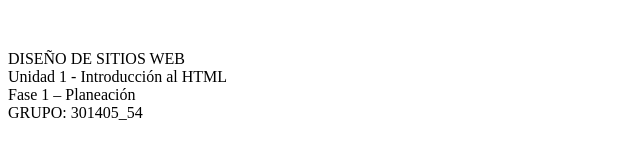
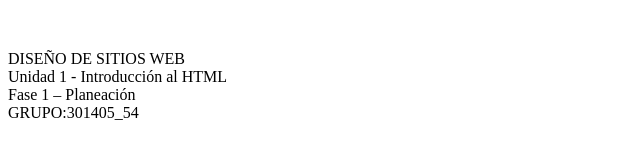
Before and after one commit to Dorelly22/DSW-DORELLYCHOCUE, a plain HTML site: page index.html in a window 1280 px wide. Shown: the part 241-400 px from the top of the page, 0-640 px from the left. Drawn offline with Linux system fonts and the light colour scheme.

Commit message:
actual1
cambio1

```diff
--- a/index.html
+++ b/index.html
@@ -24,7 +24,7 @@
     DISEÑO DE SITIOS WEB<br>
     Unidad 1 - Introducción al HTML<br>
     Fase 1 – Planeación<br>
-    GRUPO: 301405_54 <br>
+    GRUPO:301405_54
 
 </p>
 
```
